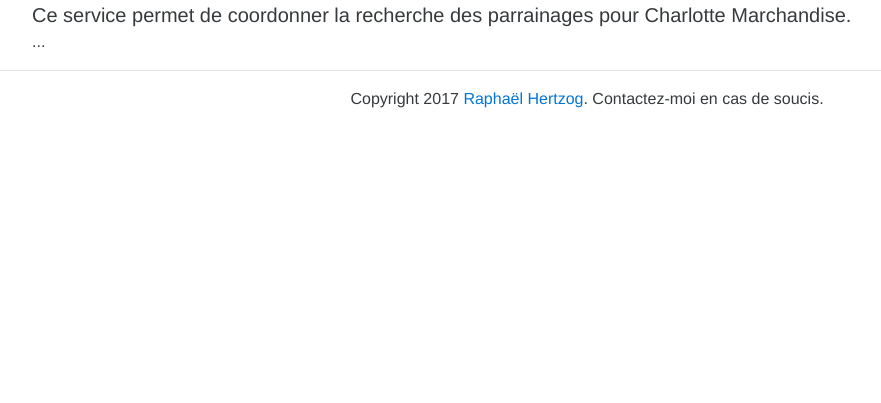
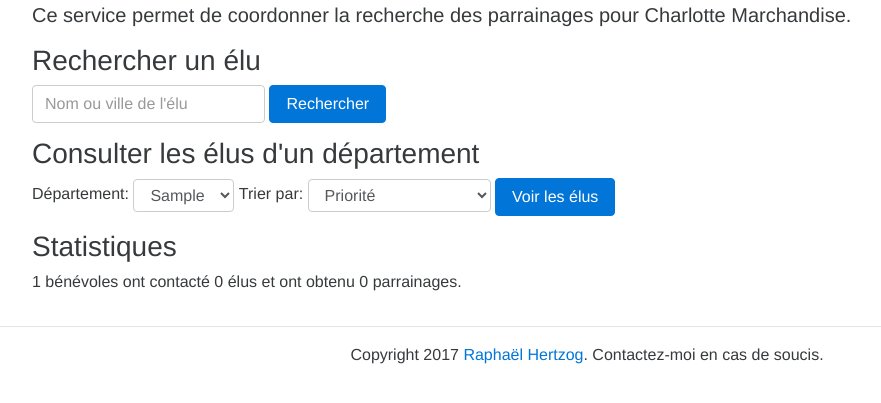
Before and after one commit to rhertzog/parrainage, a Django app: page / in a window 1280 px wide. Shown: the part 52-455 px from the top of the page, without its empty margins (53-934 px from the left). Run offline with Django 3.2, Linux system fonts and the light colour scheme; tables that the repository leaves empty hold one stand-in row (values such as "Sample post"); some libraries are stand-ins or nearby versions.

Commit message:
Add some content on the home page

```diff
--- a/parrainage/app/templates/elu-list.html
+++ b/parrainage/app/templates/elu-list.html
@@ -4,6 +4,7 @@
     <h2>Élus</h2>
     <table class="table table-bordered table-hover table-sm">
 	<tr>
+	    <th>#</th>
 	    <th>Élu</th>
 	    <th>Téléphone</th>
 	    {% if user.is_authenticated %}
@@ -13,6 +14,7 @@
 	</tr>
         {% for elu in object_list %}
 	<tr>
+	    <td>{{ forloop.counter }}.</td>
 	    <td><a href="{{ elu.get_absolute_url }}">{{ elu }}</a></td>
 	    <td>{{ elu.public_phone }}</td>
 	    {% if user.is_authenticated %}
--- a/parrainage/app/templates/home.html
+++ b/parrainage/app/templates/home.html
@@ -2,10 +2,61 @@
 {% block page-content %}
 <div class="introduction">
     <div class="container">
-        <p class="lead m-b-0">Ce service permet de coordonner la recherche des parrainages pour Charlotte Marchandise.</p>
+        <p class="lead m-b-4">Ce service permet de coordonner la recherche des parrainages pour Charlotte Marchandise.</p>
     </div>
 </div>
 <div class="container">
-...
+    <h3>Rechercher un élu</h3>
+    <div>
+	<form action="{% url 'elu-list' %}" method="GET" class="form-inline">
+	    <input type="text" class="form-control" name="search" placeholder="Nom ou ville de l'élu">
+	    <button type="submit" class="btn btn-primary">Rechercher</button>
+	</form>
+    </div>
+    <p></p>
+    <h3>Consulter les élus d'un département</h3>
+    <div>
+	<form action="{% url 'elu-list' %}" method="GET" class="form-inline">
+	    <div class="form-group">
+		<label for="department">Département:</label>
+		<select class="form-control" name="department" id="department">
+		    {% for d in departements %}
+		    <option>{{ d }}</option>
+		    {% endfor %}
+		</select>
+	    </div>
+	    <div class="form-group">
+		<label for="sort">Trier par:</label>
+		<select class="form-control" name="sort" id="sort">
+		    <option value="priority">Priorité</option>
+		    <option value="">Ordre alphabétique</option>
+		    {% if user.is_authenticated %}
+		    <option value="status">Statut</option>
+		    {% endif %}
+		</select>
+	    </div>
+	    <button type="submit" class="btn btn-primary">Voir les élus</button>
+	</form>
+    </div>
+    <p></p>
+    <h3>Statistiques</h3>
+    <p>{{ user_count }} bénévoles ont contacté {{ elus_contacted }} élus
+    et ont obtenu {{ elus_accepted }} parrainages.</p>
+    {% if user.is_authenticated %}
+    <h4>Département les plus actifs</h4>
+    <table class="table table-sm table-striped">
+	<tr>
+	    <th>#</th>
+	    <th>Département</th>
+	    <th>Parrainages</th>
+	    <th>Élus contactés</th>
+	</tr>
+	{% for dep in department_stats %}
+	<tr>
+	    <td>{{ forloop.counter }}</td>
+	</tr>
+	{% endfor %}
+    </table>
+    {% endif %}
 </div>
 {% endblock %}
--- a/parrainage/app/views.py
+++ b/parrainage/app/views.py
@@ -5,7 +5,7 @@ from django.db.models import Q
 from django.http import HttpResponseForbidden, HttpResponseRedirect
 from django.views.generic import TemplateView, ListView, DetailView
 
-from parrainage.app.models import Elu
+from parrainage.app.models import Elu, User
 
 
 class HomePageView(TemplateView):
@@ -13,6 +13,15 @@ class HomePageView(TemplateView):
 
     def get_context_data(self, **kwargs):
         context = super(HomePageView, self).get_context_data(**kwargs)
+        context['departements'] = Elu.objects.only('department').values_list(
+            'department', flat=True).distinct().order_by('department')
+        context['user_count'] = User.objects.count()
+        context['elus_contacted'] = Elu.objects.filter(
+            status__gt=Elu.STATUS_NOTHING).count()
+        context['elus_accepted'] = Elu.objects.filter(
+            status__gt=Elu.STATUS_ACCEPTED).count()
+        context['department_stats'] = []
+
         return context
 
 
@@ -53,7 +62,6 @@ class EluListView(ListView):
         else:
             qs = qs.order_by('family_name', 'first_name')
         return qs
-
 
 
 class EluDetailView(DetailView):
```
